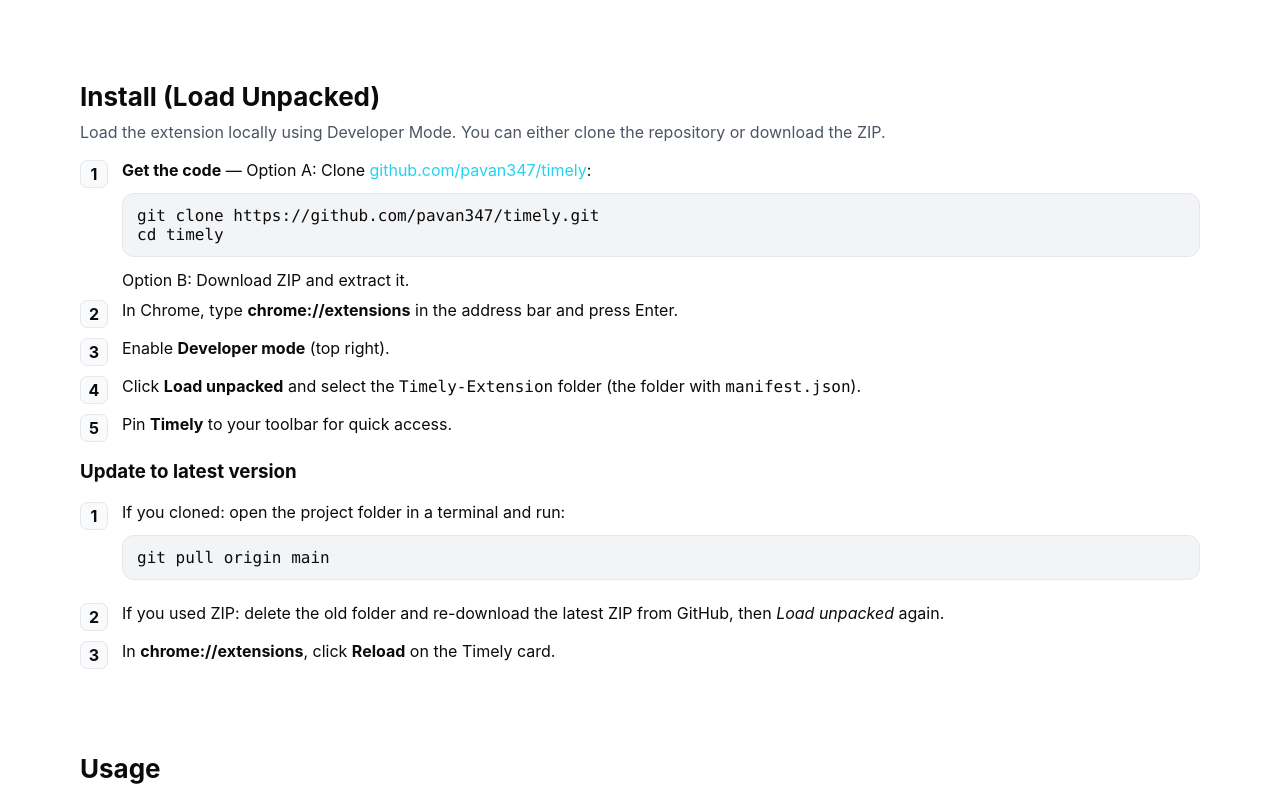
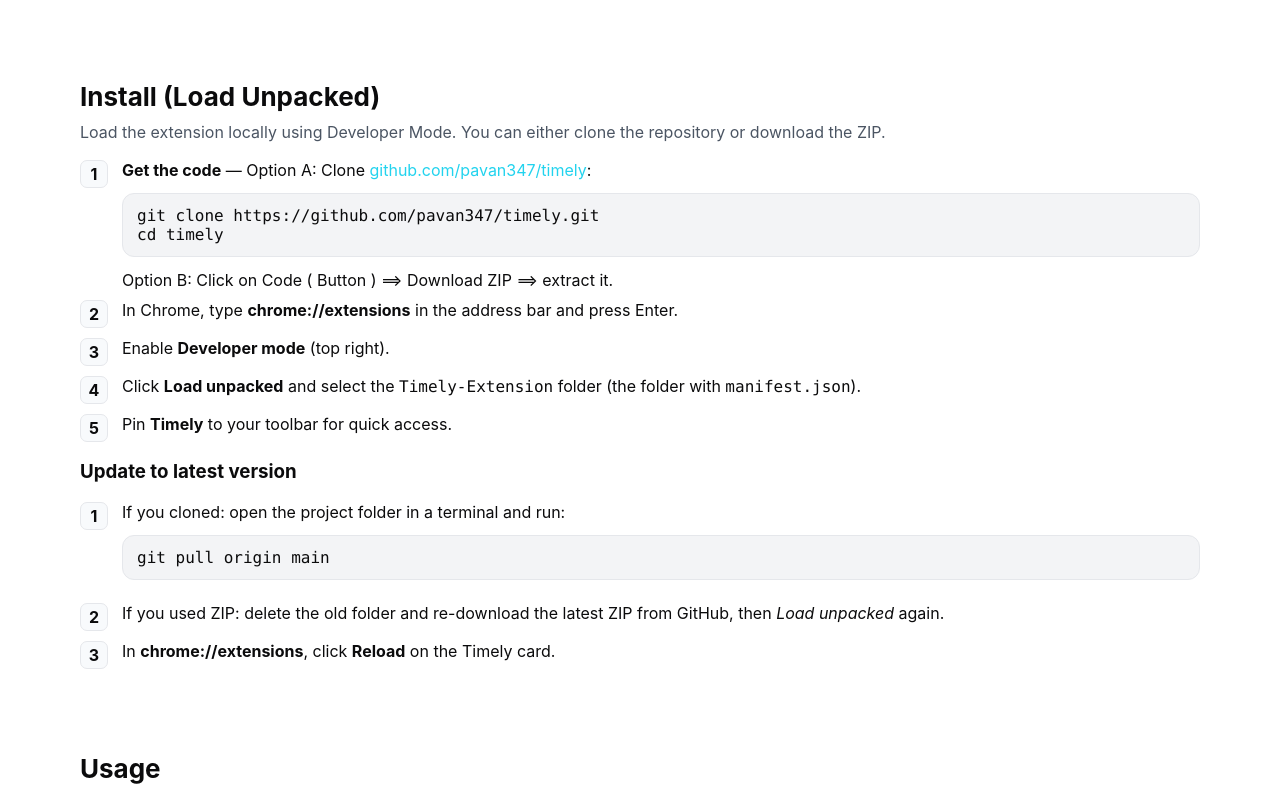
Before and after one commit to pavan347/timely, a browser extension: page docs/index.html in a window 1280 px wide. Shown: the part 1031-1818 px from the top of the page. Drawn offline with Linux system fonts and the light colour scheme.

Commit message:
step added in install process

```diff
--- a/docs/index.html
+++ b/docs/index.html
@@ -556,7 +556,7 @@
                 <pre><code class="language-powershell">git clone https://github.com/pavan347/timely.git
 cd timely</code></pre>
               </div>
-              Option B: Download ZIP and extract it.
+              Option B: Click on Code ( Button )  ==> Download ZIP ==> extract it.
             </div>
           </div>
           <div class="step">
```
